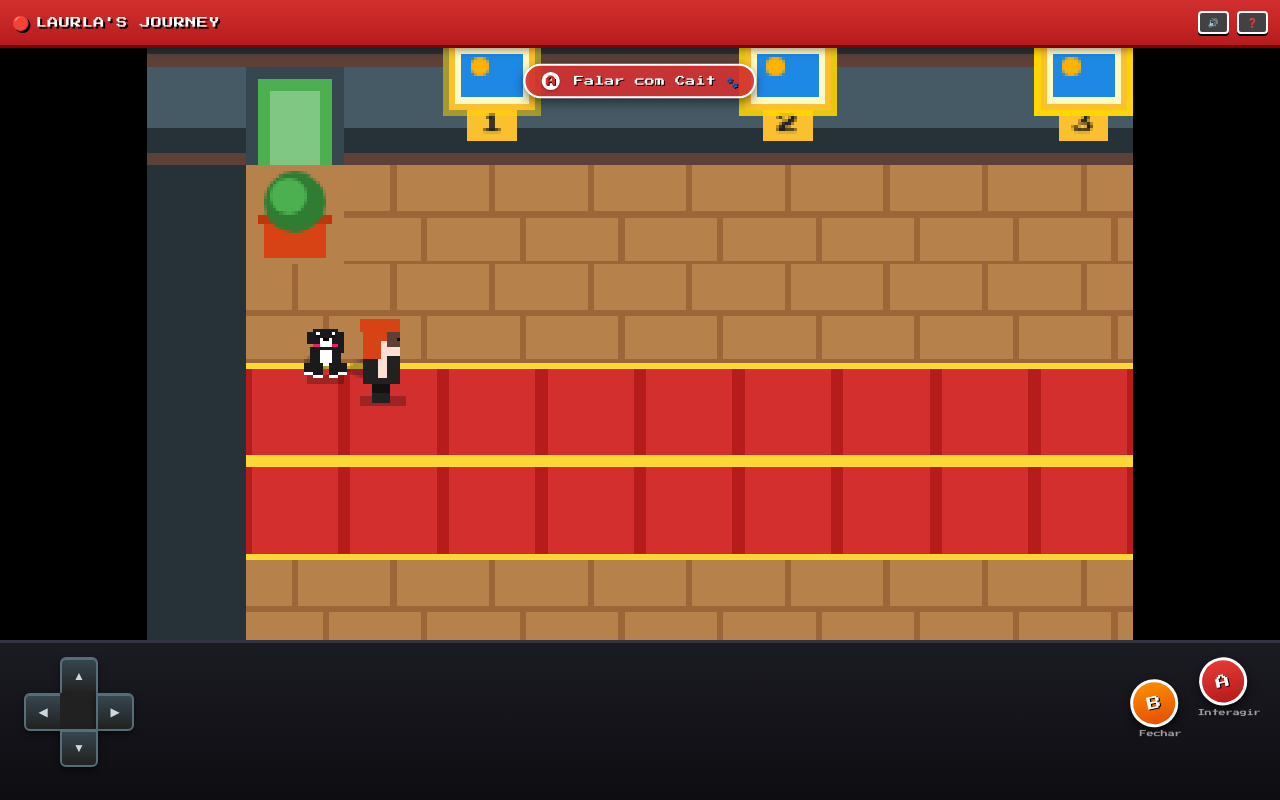
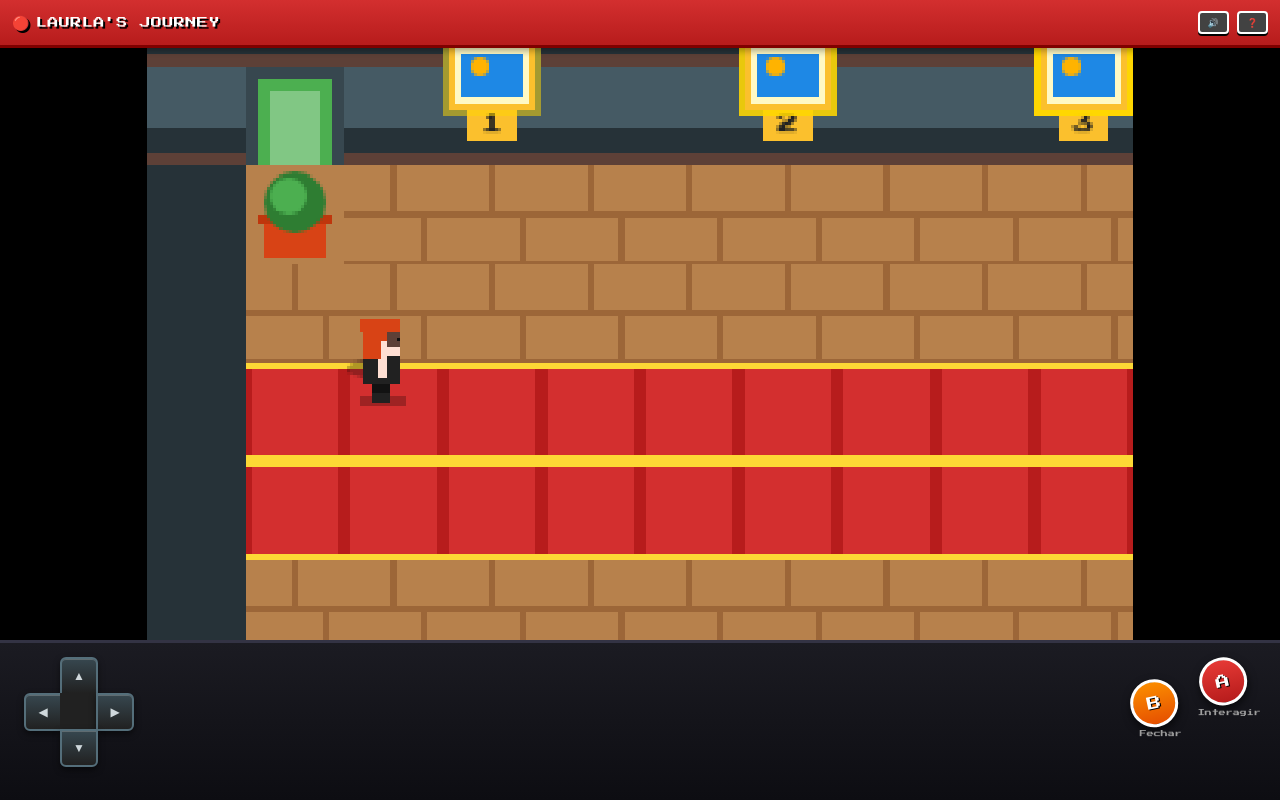
Before and after one commit to rogeriosaj/six, a website built with Vite: page index.html in a window 1280 px wide. Built offline with nearby package versions, Linux system fonts and the light colour scheme.

Commit message:
fix: last secret image and dogs location

```diff
--- a/src/data/memories.ts
+++ b/src/data/memories.ts
@@ -116,10 +116,10 @@ export const MEMORIES: Memory[] = [
   },
   {
     id: 11,
-    title: "Memória Secreta 6",
-    date: "10 de Outubro",
-    description: "Ainda não escolhi esse, disgurpa",
-    image: "./images/sala6.jpeg"
+    title: "Chico Bento no Shóppiiing",
+    date: "26 de Julho",
+    description: "Um do rolê que tinha muito potencial para ser um dos rolês já feitos",
+    image: "./images/role.png"
   }
 ];
 
--- a/src/game/Engine.ts
+++ b/src/game/Engine.ts
@@ -125,7 +125,7 @@ export class GameEngine {
 
   private update(dt: number) {
     this.rogerNPC.update(dt);
-    if (this.foundKora) {
+    if (this.map.type === 'outside' && this.foundKora) {
       this.koraNPC.update(dt);
     }
 
@@ -135,10 +135,12 @@ export class GameEngine {
       const moveVector = this.controls.getMoveVector();
       this.player.update(dt, moveVector, this.map);
 
-      // Cait e Kora seguem a Laurla fielmente no mapa!
+      // Cait e Kora seguem a Laurla apenas na área externa (Jardim)!
+      if (this.map.type === 'outside') {
         this.caitNPC.followPlayer(this.player.x, this.player.y, this.player.direction, dt);
         if (this.foundKora) {
           this.koraNPC.followPlayer(this.player.x, this.player.y, this.player.direction, dt);
+        }
       }
 
       // Checa Encontro na Grama Alta (Mapa Externo estilo Pokémon Fire Red)
@@ -212,8 +214,8 @@ export class GameEngine {
     const facingPainting = this.map.getFacingPainting(this.player.x, this.player.y, this.player.direction);
     const facingDoorNum = this.map.getFacingDoorIndex(this.player.x, this.player.y, this.player.direction);
     const isNearRoger = this.isPlayerNearRoger();
-    const isNearCait = this.isPlayerNearCait();
-    const isNearKora = this.foundKora && this.isPlayerNearKora();
+    const isNearCait = this.map.type === 'outside' && this.isPlayerNearCait();
+    const isNearKora = this.map.type === 'outside' && this.foundKora && this.isPlayerNearKora();
     const isNearGardenDoor = this.map.type === 'main' && (this.player.x <= 2.5 * 32 && this.player.y <= 2.8 * 32);
 
     const currentRoomNum = this.map.type.startsWith('room') ? parseInt(this.map.type.replace('room', ''), 10) : 0;
@@ -344,7 +346,7 @@ export class GameEngine {
       case 5:
         return "Para revelar esta memória, responda: É vendido junto com a larissinha...";
       case 6:
-        return "Ainda não escolhiiiiiii";
+        return "Para revelar essa memória, responda: Em qual lugar um rolê muito bueno poderia ter rolado?";
       default:
         return "Qual é a resposta para este enigma secreto?";
     }
@@ -437,7 +439,7 @@ export class GameEngine {
     else if (roomNum === 3 && (cleanAnswer === 'psicopata' || cleanAnswer === 'psicopato')) isCorrect = true;
     else if (roomNum === 4 && (cleanAnswer === 'caralhudo' || cleanAnswer === 'siri caralhudo')) isCorrect = true;
     else if (roomNum === 5 && (cleanAnswer === 'piroca' || cleanAnswer === 'chocogozo')) isCorrect = true;
-    else if (roomNum === 6 && (cleanAnswer === 'sete' || cleanAnswer === '7' || cleanAnswer === 'seis' || cleanAnswer === '6')) isCorrect = true;
+    else if (roomNum === 6 && (cleanAnswer === 'shopping' || cleanAnswer === 'Ourinhos' || cleanAnswer === 'ourinhos')) isCorrect = true;
 
     if (isCorrect) {
       this.unlockedRooms[roomNum] = true;
@@ -492,10 +494,19 @@ export class GameEngine {
       draw: () => this.player.render(this.ctx)
     });
 
+    if (this.map.type === 'outside') {
       renderEntities.push({
         y: this.caitNPC.y,
         draw: () => this.caitNPC.render(this.ctx)
       });
+
+      if (this.foundKora) {
+        renderEntities.push({
+          y: this.koraNPC.y,
+          draw: () => this.koraNPC.render(this.ctx)
+        });
+      }
+    }
 
     if (this.map.type !== 'outside') {
       renderEntities.push({
@@ -504,14 +515,6 @@ export class GameEngine {
       });
     }
 
-    if (this.foundKora) {
-      renderEntities.push({
-        y: this.koraNPC.y,
-        draw: () => this.koraNPC.render(this.ctx)
-      });
-    }
-
-
     renderEntities.sort((a, b) => a.y - b.y);
     renderEntities.forEach(entity => entity.draw());
 
```
Also changed, not shown: dist/assets/index-BaLJtYMD.js, dist/index.html, public/images/flor.jpeg (deleted), 2 other files. Lines whose indentation alone changed are shown as unchanged.
